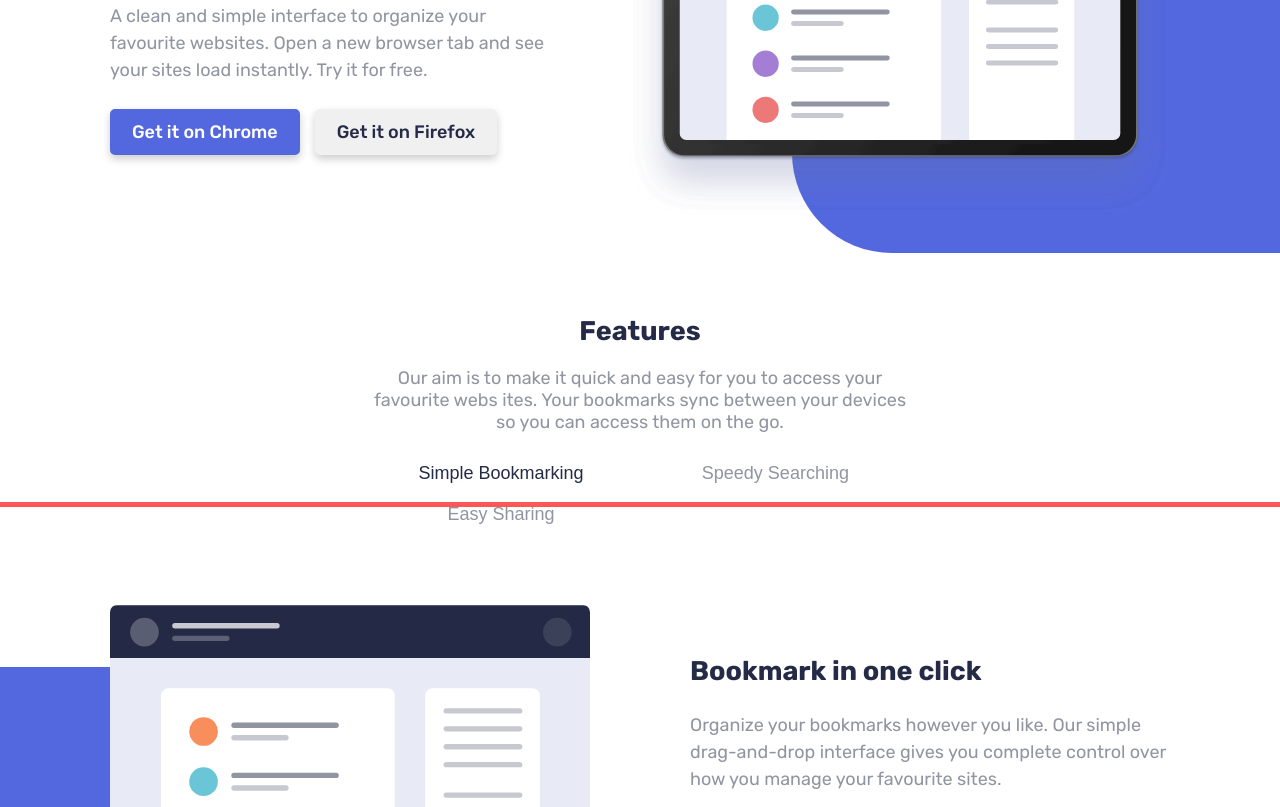
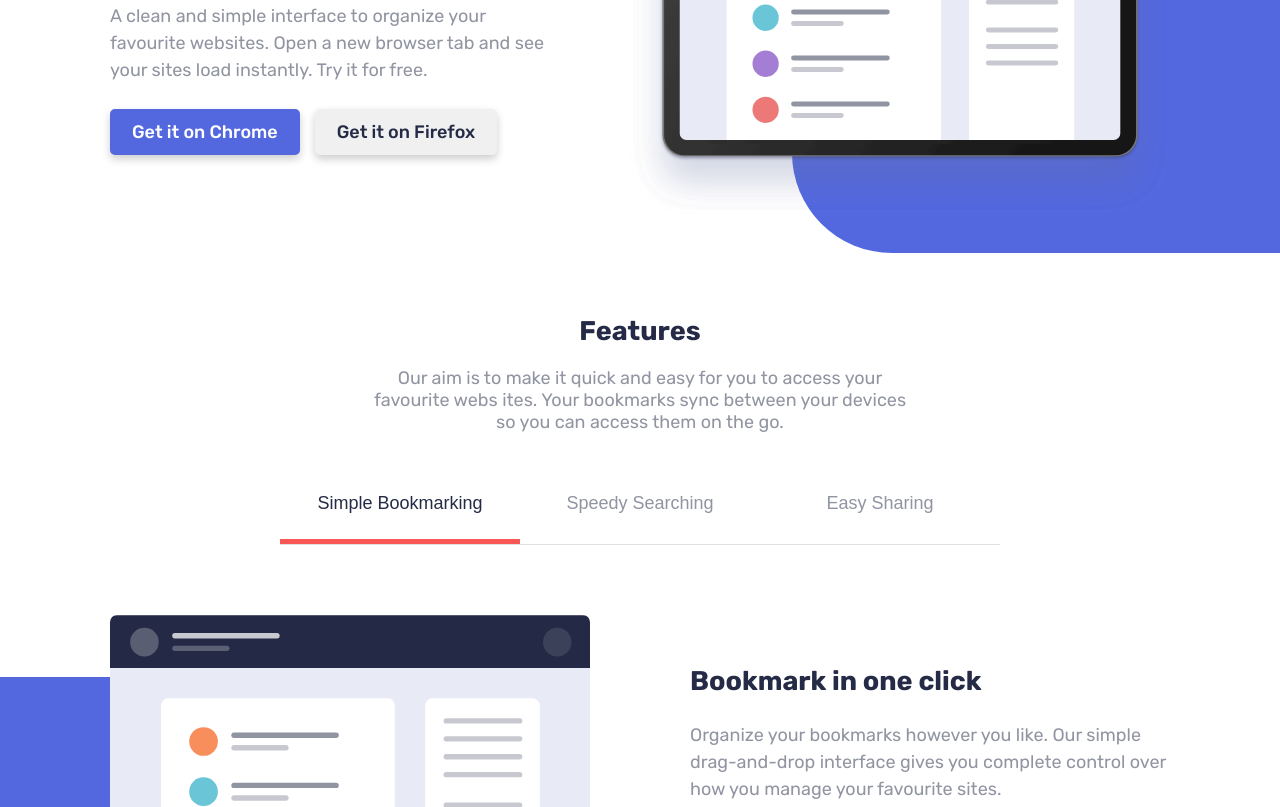
Before and after one commit to BT453567/Bookmark-landing-page, a plain HTML site: page index.html in a window 1280 px wide. Shown: the part 293-1100 px from the top of the page. Drawn offline with Linux system fonts and the light colour scheme.

Commit message:
Add files via upload

```diff
--- a/index.html
+++ b/index.html
@@ -59,11 +59,17 @@
                         <p class="features__paragraph">Our aim is to make it quick and easy for you to access your
                         favourite webs ites. Your bookmarks sync between your devices
                         so you can access them on the go.</p>
-                        <div class="features__tab-button-container">
-                            <button class="features__tab-button features__tab-button--active">Simple Bookmarking</button>
-                            <button class="features__tab-button">Speedy Searching</button>
-                            <button class="features__tab-button">Easy Sharing</button>
-                        </div>
+                        <ul class="features__tab-button-list">
+                            <li class="features__tab-button-list-item">
+                                <button class="features__tab-button features__tab-button--active">Simple Bookmarking</button>
+                            </li>
+                            <li class="features__tab-button-list-item">
+                                <button class="features__tab-button">Speedy Searching</button>
+                            </li>
+                            <li class="features__tab-button-list-item">
+                                <button class="features__tab-button">Easy Sharing</button>
+                            </li>
+                        </ul>
                     </div>
                     <div class="features__tab-content-container">
                         <div class="features__tab-image-container">
```
